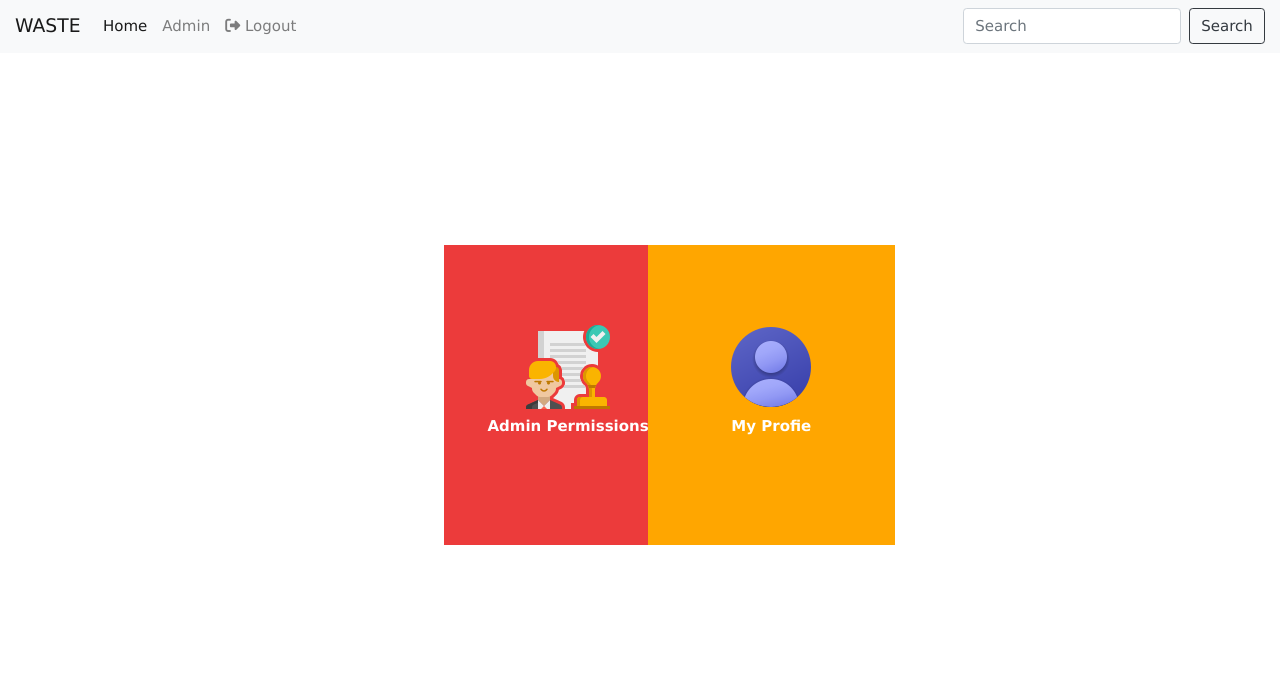
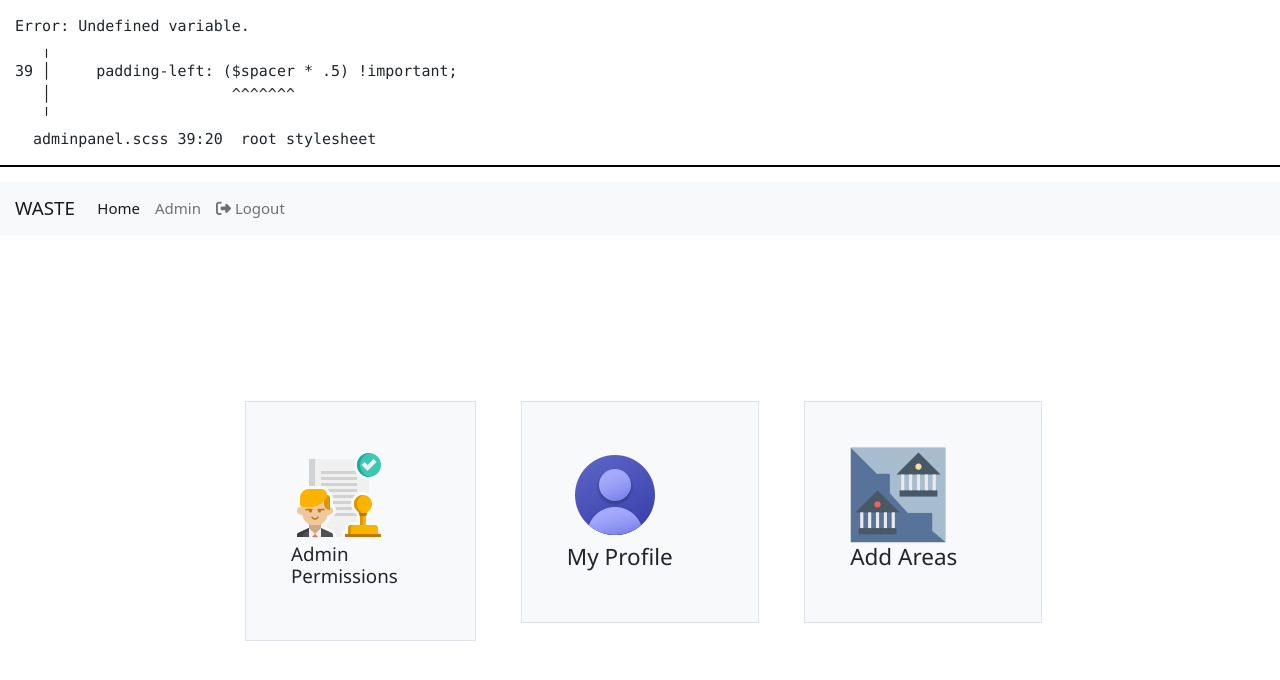
Before and after one commit to DeepthiMurabijji/wasteComeBack, a Django app: page /admin-panel/ in a window 1280 px wide; the page is wider, and only the part inside the window is pictured. Shown: the top 680 px of that part. Run offline with Django 4.2, Linux system fonts and the light colour scheme; style sheets or scripts are compiled from the project's sources; some libraries are stand-ins or nearby versions.

Commit message:
area page

```diff
--- a/static/css/adminpanel.css
+++ /dev/null
@@ -1,36 +0,0 @@
-.float-parent-element {
-    margin: 15%;
-    width: 100%;
-    padding-left: 8%;
-}
-  .float-child-element {
-      float: left;
-      width: 30%;
-  }
-  .red {
-      background-color: rgb(236, 59, 59);
-      margin-left: 150px;
-      height: 300px;
-      width: 70%;
-      text-align: center;
-  }
-  .red img {
-    padding-top: 30%;
-  }
-  .red:hover img {
-    transform: translateY(-10px) scale(0.9);
-  }
-  .yellow {
-      margin-right: 500%;
-      height: 300px;
-      width:70%;
-      background-color: rgb(255, 166, 0);
-      text-align: center;
-  }
-  .yellow img{
-    padding-top: 30%;
-  }
-
-  .yellow:hover img {
-    transform: translateY(-10px) scale(0.9);
-  }
--- /dev/null
+++ b/static/css/adminpanel.scss
@@ -0,0 +1,18 @@
+@charset "UTF-8";
+/* Error: Undefined variable.
+ *    ,
+ * 39 |     padding-left: ($spacer * .5) !important;
+ *    |                    ^^^^^^^
+ *    '
+ *   adminpanel.scss 39:20  root stylesheet */
+body::before {
+  font-family: "Source Code Pro", "SF Mono", Monaco, Inconsolata, "Fira Mono", "Droid Sans Mono", monospace, monospace;
+  white-space: pre;
+  display: block;
+  padding: 1em;
+  margin-bottom: 1em;
+  border-bottom: 2px solid black;
+  content: "Error: Undefined variable.\a    ╷\a 39 │     padding-left: ($spacer * .5) !important;\a    │                    ^^^^^^^\a    ╵\a   adminpanel.scss 39:20  root stylesheet";
+}
+
+/*# sourceMappingURL=adminpanel.scss.map */
--- a/templates/admin-panel.html
+++ b/templates/admin-panel.html
@@ -5,25 +5,45 @@
 {% block content %}
 
 <head>
-  <link rel="stylesheet" href="{% static 'css/adminpanel.css' %}" />
+  <link rel="stylesheet" href="{% static 'css/adminpanel.scss' %}" />
   <title>Admin Panel</title>
+
+  <link href="https://cdn.jsdelivr.net/npm/bootstrap@5.0.2/dist/css/bootstrap.min.css" rel="stylesheet" integrity="sha384-EVSTQN3/azprG1Anm3QDgpJLIm9Nao0Yz1ztcQTwFspd3yD65VohhpuuCOmLASjC" crossorigin="anonymous">
+  <script src="https://cdn.jsdelivr.net/npm/bootstrap@5.0.2/dist/js/bootstrap.bundle.min.js" integrity="sha384-MrcW6ZMFYlzcLA8Nl+NtUVF0sA7MsXsP1UyJoMp4YLEuNSfAP+JcXn/tWtIaxVXM" crossorigin="anonymous"></script>
+  <script src="https://cdn.jsdelivr.net/npm/@popperjs/core@2.9.2/dist/umd/popper.min.js" integrity="sha384-IQsoLXl5PILFhosVNubq5LC7Qb9DXgDA9i+tQ8Zj3iwWAwPtgFTxbJ8NT4GN1R8p" crossorigin="anonymous"></script>
+  <script src="https://cdn.jsdelivr.net/npm/bootstrap@5.0.2/dist/js/bootstrap.min.js" integrity="sha384-cVKIPhGWiC2Al4u+LWgxfKTRIcfu0JTxR+EQDz/bgldoEyl4H0zUF0QKbrJ0EcQF" crossorigin="anonymous"></script>
+
+
 </head>
 
 
 
-<div class="float-parent-element">
-    <div class="float-child-element">
-      <div class="red">
-       <a href="{% url 'admin-permissions' %}"><img src="{% static 'icons8-permission-96.png' %}" alt="img"></a>
-        <p style="color: white; font-size:15px; font-weight:bold">Admin Permissions</p>
+<div class="container px-4" style="margin-top:13%; max-width: 850px;">
+  <div class="row gx-5">
+    <div class="col">
+     <div class="p-5 ms-2 border bg-light">
+      <a href="{% url 'admin-permissions' %}"><img src="{% static 'icons8-permission-96.png' %}" alt="img" style="padding: left 10px ;"></a>
+      <h5>Admin Permissions</h5>
       </div>
     </div>
-    <div class="float-child-element">
-      <div class="yellow">
-        <img src="{% static 'icons8-test-account-96.png' %}" alt="imf">
-        <p style="color: white; font-size:15px; font-weight:bold">My Profie</p>
+    <div class="col">
+      <div class="p-5 border bg-light">
+        <img src="{% static 'icons8-test-account-96.png' %}" alt="imf" style="padding: left 10px ;">
+        <h4>My Profile</h4>
+      </div>
+    </div>
+    <div class="col">
+      <div class="p-5 border bg-light">
+        <a href="{% url 'admin-area' %}" ><img src="{% static 'icons8-area-96.png' %}" alt="imf" style="padding: left 50px ;"></a>
+        <h4>Add Areas</h4>
       </div>
     </div>
   </div>
+</div>
+
+
+
+
+
 
 {% endblock %}
--- a/templates/navbar.html
+++ b/templates/navbar.html
@@ -79,11 +79,16 @@
 
 
           </ul>
+          {% if findKey %}
           <form class="form-inline my-2 my-lg-0">
             {% csrf_token %}
             <input class="form-control mr-sm-2" type="search" placeholder="Search">
             <button class="btn btn-outline-dark my-2 my-sm-0" type="submit">Search</button>
           </form>
+          {% endif %}
+
+
+
         </div>
     </nav>
 
--- a/templates/register.html
+++ b/templates/register.html
@@ -87,7 +87,7 @@
                           <i class="fas fa-envelope fa-lg m-3 fa-fw"></i>
                           <div class="form-outline flex-fill mb-0">
                             <label class="form-label" for="form3Example3c">Your Email</label>
-                            <input type="text" name="email" class="form-control"   size="30" required>
+                            <input type="email" name="email" class="form-control"   size="30" required>
                           </div>
                         </div>
                       {% if email %}
--- a/trash/urls.py
+++ b/trash/urls.py
@@ -15,6 +15,6 @@
     path('admin-permissions/', views.admin_permissions, name="admin-permissions"),
     path('admin-permissions-save/<str:username>/', views.admin_permissions_save, name="admin-permissions-save"),
     path('collector-authentic-permissions/<str:username>/', views.collector_authentic_permissions, name="collector-authentic-permissions"),
-
+    path('admin-area/', views.admin_area, name="admin-area"),
 
 ]
--- a/trash/views.py
+++ b/trash/views.py
@@ -158,6 +158,8 @@
 
 
 def member_job_status(request):
+    global findKey
+    findKey = True
 
     if request.method == 'POST':
 
@@ -173,7 +175,8 @@
         user = User.objects.get(username=username)
         Collector.objects.filter(user = user).update(area_status = job_status)
         context = {
-                'job_status': job_status
+                'job_status': job_status,
+                'findKey': findKey,
             }
 
 
@@ -184,11 +187,14 @@
 
     collector = Collector.objects.all()
     adminKey = True
+    findKey = True
 
     context = {
 
         'collectors': collector,
          'adminKey': adminKey,
+         'findKey': findKey,
+
 
     }
 
@@ -229,6 +235,15 @@
 
     return redirect('admin-permissions')
 
+def admin_area(request):
+
+    adminKey = True
+    context = {
+        'adminKey' : adminKey,
+    }
+
+    return render(request, 'adminarea.html', context)
+
 
 def logoutt(request):
     logout(request)
```
Also changed, not shown: static/css/adminarea.css (added, +28 -0 lines), templates/adminarea.html (added, +33 -0 lines), db.sqlite3, static/icons8-area-96.png (added).
